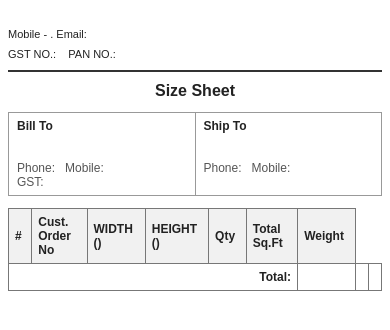
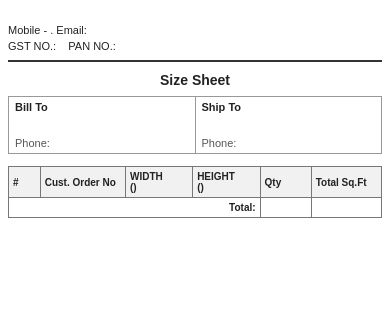
Before and after one commit to itztejas01/mirror-management-backend, a Python web app: template backend/template/size_sheet.html in a window 390 px wide. Shown: the top 330 px of the page. Run offline with Jinja, Linux system fonts and the light colour scheme; the template is opened without the code that fills it, so the values that code supplies are empty.

Commit message:
Refactor size sheet and invoice templates for improved layout and responsiveness
- Updated the size sheet template to switch to A5 format, adjusting font sizes and padding for better fit.
- Enhanced invoice template to conditionally display mobile and GST information only when available, improving clarity.
- Adjusted colspan attributes in tables to accommodate layout changes, ensuring consistent presentation across different item configurations.

```diff
--- a/backend/template/invoice.html
+++ b/backend/template/invoice.html
@@ -313,7 +313,7 @@
             item.name)|trim %} {% if loop.first or group_label != ns.group %}
             <tr>
               <td
-                colspan="10"
+                colspan="{{10 if form.has_inch_unit else 8}}"
                 style="
                   background: #f1f1f1;
                   font-weight: bold;
@@ -348,7 +348,7 @@
             <tr>
               <td colspan="3" class="text-right bold">Total weight in KG :</td>
               <td class="text-center bold">{{ form.total_weight }}</td>
-              <td colspan="2" class="text-right bold">Total:</td>
+              <td colspan="3" class="text-right bold">Total:</td>
               <td class="text-center bold">{{ form.total_qty }}</td>
               <td class="text-center bold">{{ form.total_sqft }}</td>
               <td></td>
--- a/backend/template/size_sheet.html
+++ b/backend/template/size_sheet.html
@@ -6,14 +6,14 @@
     <title>{{ form.title or 'Size Sheet' }}</title>
     <style>
       @page {
-        size: A4 portrait;
+        size: A5 portrait;
         margin: 10mm;
       }
 
       body {
         font-family: Arial, Helvetica, sans-serif;
         color: #222;
-        font-size: 12px;
+        font-size: 11px; /* compact for A5 */
       }
 
       .container {
@@ -34,21 +34,16 @@
         gap: 4px;
       }
       .company-title {
-        font-size: 18px;
+        font-size: 16px; /* smaller for A5 */
         font-weight: bold;
         letter-spacing: 0.5px;
-      }
-      .company-contact,
-      .company-ids {
-        font-size: 11px;
-        line-height: 1.4;
       }
 
       .title {
         text-align: center;
         font-weight: bold;
-        margin: 8px 0 12px 0;
-        font-size: 16px;
+        margin: 6px 0 8px 0;
+        font-size: 14px;
       }
 
       .info-grid {
@@ -59,7 +54,7 @@
       }
       .info-grid td {
         vertical-align: top;
-        padding: 6px 8px;
+        padding: 4px 6px; /* tighter for A5 */
         border: 1px solid #999;
         width: 50%;
       }
@@ -70,13 +65,14 @@
       table.items {
         width: 100%;
         border-collapse: collapse;
-        margin-top: 6px;
+        margin-top: 4px;
       }
       table.items th,
       table.items td {
         border: 1px solid #777;
-        padding: 6px;
+        padding: 4px; /* tighter for A5 */
         text-align: left;
+        font-size: 10px;
       }
       table.items th {
         background: #f1f1f1;
@@ -129,16 +125,20 @@
             <strong>Bill To</strong><br />
             {{ form.bill_to.name }}<br />
             {{ form.bill_to.address }}<br />
-            <span class="muted">Phone:</span> {{ form.bill_to.phone }} &nbsp;
-            <span class="muted">Mobile:</span> {{ form.bill_to.mobile }}<br />
-            <span class="muted">GST:</span> {{ form.bill_to.gst }}
+            <span class="muted">Phone:</span> {{ form.bill_to.phone }} &nbsp; {%
+            if form.bill_to.mobile %} <span class="muted">Mobile:</span> {{
+            form.bill_to.mobile }} {% endif %}
+            <br />
+            {% if form.bill_to.gst %}
+            <span class="muted">GST:</span> {{ form.bill_to.gst }} {% endif %}
           </td>
           <td>
             <strong>Ship To</strong><br />
             {{ form.ship_to.name }}<br />
             {{ form.ship_to.address }}<br />
-            <span class="muted">Phone:</span> {{ form.ship_to.phone }} &nbsp;
-            <span class="muted">Mobile:</span> {{ form.ship_to.mobile }}
+            <span class="muted">Phone:</span> {{ form.ship_to.phone }} &nbsp; {%
+            if form.ship_to.mobile %} <span class="muted">Mobile:</span> {{
+            form.ship_to.mobile }} {% endif %}
           </td>
         </tr>
       </table>
@@ -146,23 +146,18 @@
       <table class="items">
         <thead>
           <tr>
-            <th style="width: 28px">#</th>
-            <th style="width: 90px">Cust. Order No</th>
-            <th style="width: 75px">
+            <th style="width: 24px">#</th>
+            <th style="width: 80px">Cust. Order No</th>
+            <th style="width: 60px">
               WIDTH <br />
               ({{ form['items'][0].unit if form['items']|length > 0 else '' }})
             </th>
-            <th style="width: 75px">
+            <th style="width: 60px">
               HEIGHT <br />
               ({{ form['items'][0].unit if form['items']|length > 0 else '' }})
             </th>
-            {% if form.has_inch_unit %}
-            <th style="width: 75px">CHG. WIDTH</th>
-            <th style="width: 75px">CHG. HEIGHT</th>
-            {% endif %}
-            <th style="width: 48px">Qty</th>
-            <th style="width: 80px">Total Sq.Ft</th>
-            <th style="width: 70px">Weight</th>
+            <th style="width: 44px">Qty</th>
+            <th style="width: 64px">Total Sq.Ft</th>
           </tr>
         </thead>
         <tbody>
@@ -172,7 +167,7 @@
           ns.group %}
           <tr>
             <td
-              colspan="{{ 8 if not form.has_inch_unit else 10 }}"
+              colspan="6"
               style="
                 background: #f1f1f1;
                 font-weight: bold;
@@ -197,22 +192,16 @@
               item.height }} {{ item.size_height_fraction }} {% else %} {{
               item.height }} {% endif %}
             </td>
-            {% if form.has_inch_unit %}
-            <td>{{ item.chargeable_width }}</td>
-            <td>{{ item.chargeable_height }}</td>
-            {% endif %}
             <td>{{ item.qty }}</td>
             <td>{{ item.total_sqft }}</td>
-            <td>{{ item.weight }}</td>
           </tr>
           {% endfor %}
         </tbody>
         <tfoot>
           <tr>
-            <td colspan="6" style="text-align: right">Total:</td>
+            <td colspan="4" style="text-align: right">Total:</td>
             <td>{{ form.total_qty }}</td>
             <td>{{ form.total_sqft }}</td>
-            <td>{{ form.total_weight }}</td>
           </tr>
         </tfoot>
       </table>
```
Also changed, not shown: backend/main.py (+10 -9 lines).
